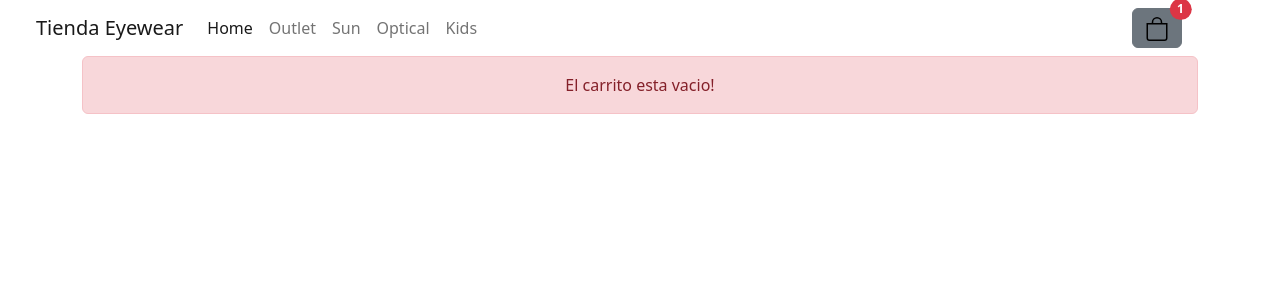
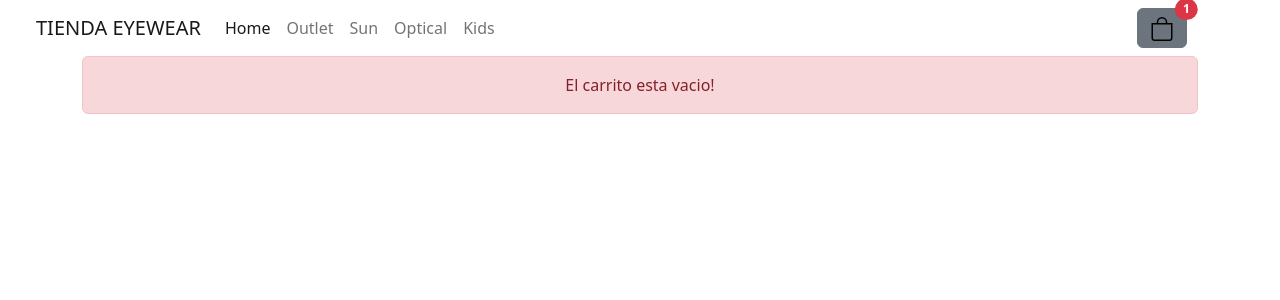
Before and after one commit to SolNievas/proyecto-react, a React (Create React App) app: page / in a window 1280 px wide. Shown: the top 300 px of the page. Built offline with nearby package versions, Linux system fonts and the light colour scheme.

Commit message:
E-COMMERCE

```diff
--- a/src/components/NavBar.jsx
+++ b/src/components/NavBar.jsx
@@ -5,7 +5,7 @@ const NavBar = () => {
         <div className="container-fluid">
            <nav className="navbar navbar-expand-lg">
                 <div className="container-fluid">
-                    <a className="navbar-brand" href="#">Tienda Eyewear</a>
+                    <a className="navbar-brand" href="#">TIENDA EYEWEAR</a>
                     <button className="navbar-toggler" type="button" data-bs-toggle="collapse"
                     data-bs-target="#navbarNavAltMarkup" aria-controls="navbarNavAltMarkup" aria-expanded="false" aria-label="Toggle navigation">
                     <span className="navbar-toggler-icon"></span>
```
